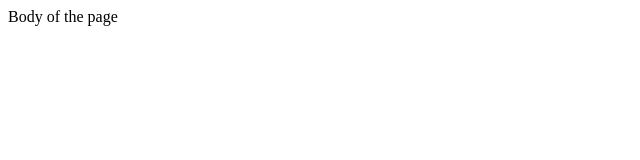
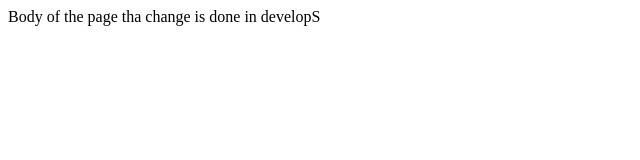
Before and after one commit to Deep794/mainpage, a plain HTML site: page index.html in a window 1280 px wide. Shown: the whole page, without its empty margins (0-640 px from the left). Drawn offline with Linux system fonts and the light colour scheme.

```diff
--- a/index.html
+++ b/index.html
@@ -7,5 +7,6 @@
 </head>
 <body>
     Body of the page
+    tha change is done in developS
 </body>
 </html>
```
